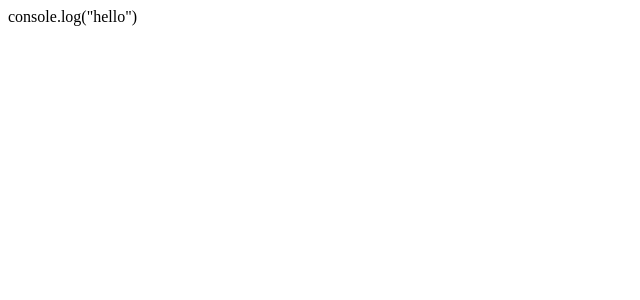
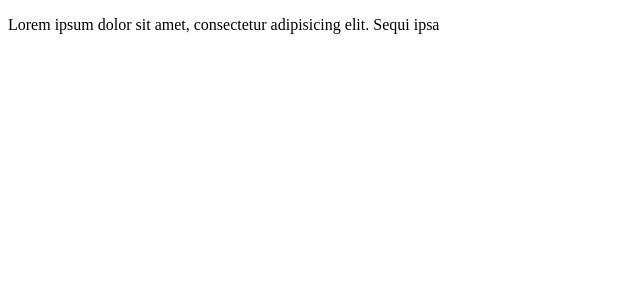
Before and after one commit to SwitchTia/webapp-react, a React (Vite) app: page / in a window 1280 px wide. Shown: the top 300 px of the page, without its empty margins (0-640 px from the left). Built offline with nearby package versions, Linux system fonts and the light colour scheme.

Commit message:
Feat: general setiings

```diff
--- a/src/App.jsx
+++ b/src/App.jsx
@@ -1,15 +1,26 @@
 
 import './App.css'
+import MoviesPage from './pages/MoviesPage';
+import Home from './pages/Home';
+import DefaultLayout from './layouts/DefaultLayout';
+
+import { BrowserRouter, Route, Routes } from "react-router-dom";
+
 
 function App() {
-
+  const nameApp = "Movies App";
   return (
     <>
-      <div>
-        console.log("hello")
-      </div>
+      <BrowserRouter>
+        <Routes>
+          <Route element={<DefaultLayout nameApp={nameApp} />}>
+            <Route element={<Home />} path="/" />
+            <Route element={<MoviesPage />} path="/movies" />
+          </Route>
+        </Routes>
+      </BrowserRouter>
     </>
-  )
+  );
 }
 
-export default App
+export default App;
--- /dev/null
+++ b/src/components/Header.jsx
@@ -0,0 +1,17 @@
+import { NavLink } from "react-router-dom";
+
+export default function Header({ nameApp }) {
+
+
+  const headerLinks = [
+    { title: "Home", path: "/" },
+    { title: "Movies", path: "/moovies" },
+  ];
+
+
+  return (
+    <header>
+        <div></div>
+    </header>
+  );
+}
--- /dev/null
+++ b/src/layouts/DefaultLayout.jsx
@@ -0,0 +1,11 @@
+import { Outlet } from "react-router-dom";
+import Header from "../components/Header";
+
+export default function DefaultLayout({ nameApp }) {
+  return (
+    <>
+      <Header nameApp={nameApp} />
+      <Outlet />
+    </>
+  );
+}
--- /dev/null
+++ b/src/pages/Home.jsx
@@ -0,0 +1,13 @@
+export default function Home() {
+  return (
+    <>
+
+      <section >
+        <p>
+          Lorem ipsum dolor sit amet, consectetur adipisicing elit. Sequi ipsa
+
+        </p>
+      </section>
+    </>
+  );
+}
--- /dev/null
+++ b/src/pages/MoviesPage.jsx
@@ -0,0 +1,38 @@
+import axios from "axios";
+import { useEffect, useState } from "react";
+
+
+export default function MoviesPage() {
+
+
+  const [movies, setMovies] = useState([]);
+
+  useEffect(() => {
+
+    axios
+      .get("http://localhost:3000/api/movies")
+      .then((resp) => {
+        setMovies(resp.data.results);
+      })
+      .catch((err) => {
+        console.log(err);
+      });
+
+
+  }, []);
+
+
+
+  return (
+    <>
+      <section >
+
+        <ul>
+          {movies.map((movie) => (
+            <li key={movie.id}>{movie.title}</li>
+          ))}
+        </ul>
+      </section>
+    </>
+  );
+}
```
